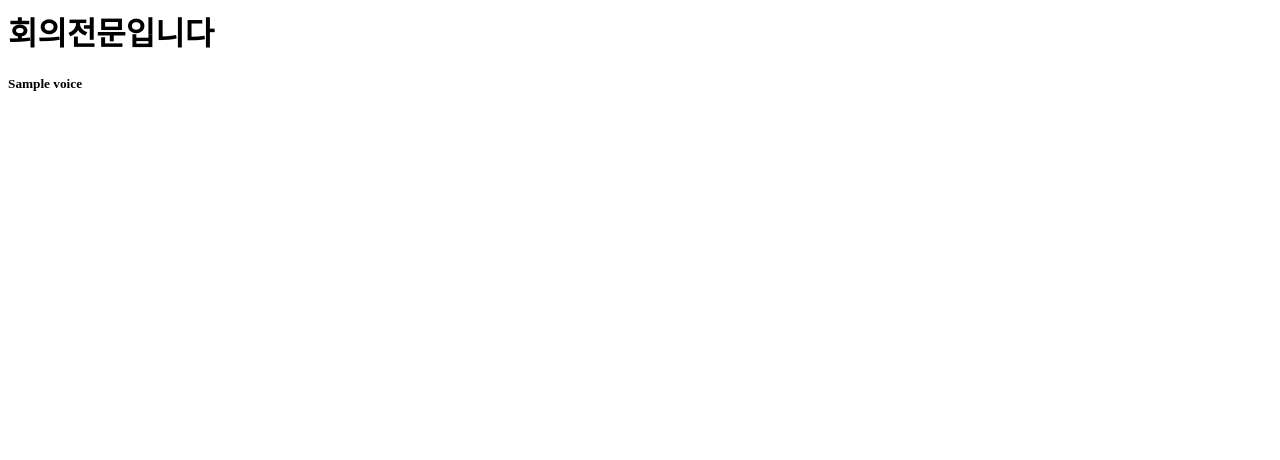
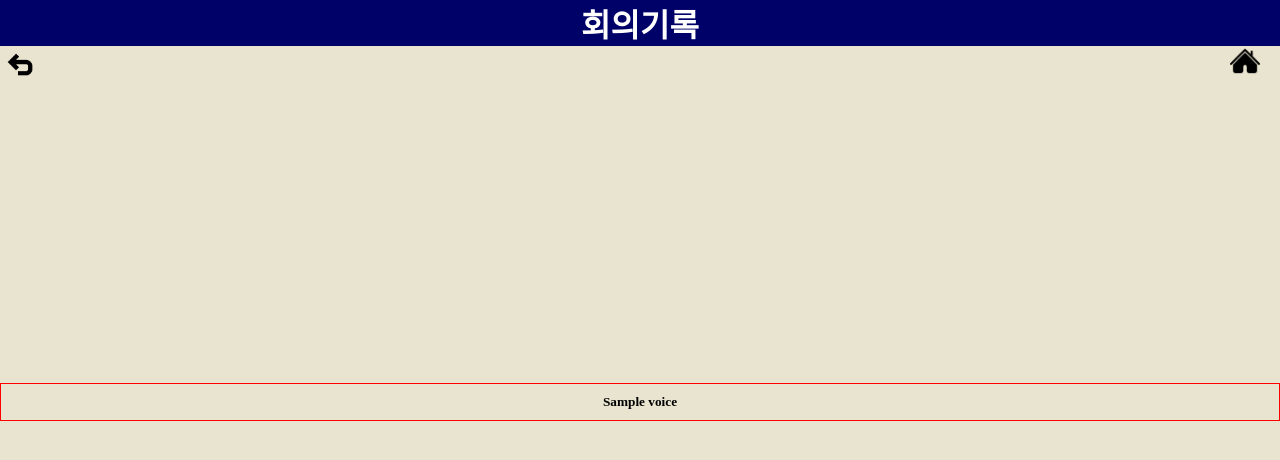
Before and after one commit to AIVLE-School-first-Big-Project/Summary, a Django app: template meeting/templates/voice.html in a window 1280 px wide. Shown: the top 460 px of the page. Run offline with Django 4.2, Linux system fonts and the light colour scheme; the template is opened without the code that fills it: most values are stand-ins (such as "Sample title", 1, 10 or a date in 2020).

Commit message:
meeting css 적용

```diff
--- /dev/null
+++ b/meeting/static/css/voice.css
@@ -0,0 +1,21 @@
+body {
+    background-color: #e9e4cf;
+    background-size: cover;
+}
+.top{
+  text-align: center;
+}
+*{
+    margin: 0;
+    padding: 0;
+    list-style: none;
+    text-decoration: none;
+  }
+.voice{
+  margin-top: 300px;
+  text-align: center;
+}
+.home-btn{
+  float: right;
+  margin-right: 20px;
+}
--- a/meeting/templates/meetingstart.html
+++ b/meeting/templates/meetingstart.html
@@ -6,6 +6,11 @@
   <title>Online Meeting</title>
   <link rel="stylesheet" href="/static/css/meeting.css"> <!-- css 경로 -->
   <script src="https://kit.fontawesome.com/b0ef0a4fe9.js" crossorigin="anonymous"></script>
+  <div class="home-btn">
+    <a href="http://127.0.0.1:8000/">
+      <img src="/static/images/homebtn.png" width="30">
+    </a>
+  </div>
   <style>
     .search-box{
         position: absolute;
--- a/meeting/templates/voice.html
+++ b/meeting/templates/voice.html
@@ -1,4 +1,18 @@
-<h1>
-    회의전문입니다
-</h1>
-<h5>{{voice}}</h5>
+<head>
+    <link rel="stylesheet" href="/static/css/voice.css">
+    </head>
+    <div class = "top" style="background-color:#000069; color:white"><h1>회의기록</h1></div>
+    <div class="home-btn">
+      <a href="http://127.0.0.1:8000/">
+        <img src="/static/images/homebtn.png" width="30">
+      </a>
+    </div>
+    <div class="back">
+      <a href="http://127.0.0.1:8000/meeting/meetingstart/">
+        <img src="/static/images/back.png" width="40">
+      </a>
+    </div>
+
+    <div style="border: 1px solid red; padding: 10px;" class="voice">
+      <h5>{{voice}}</h5>
+    </div>
```
Also changed, not shown: meeting/static/css/meeting.css (+9 -0 lines), meeting/static/images/back.png (added), meeting/static/images/homebtn.png (added).
